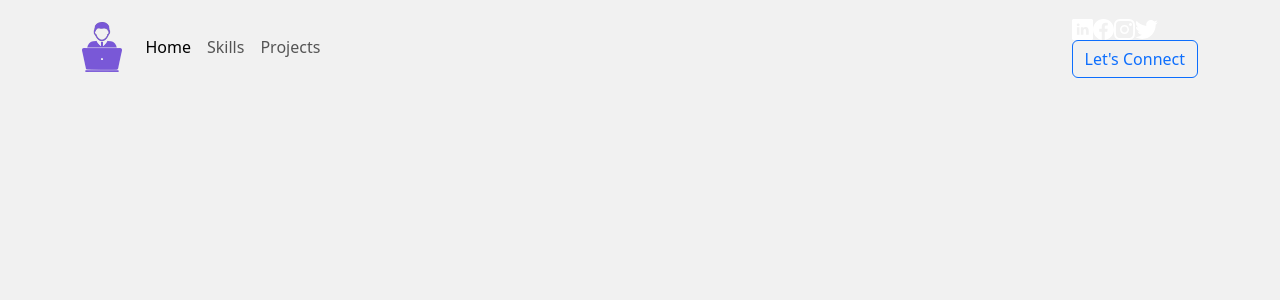
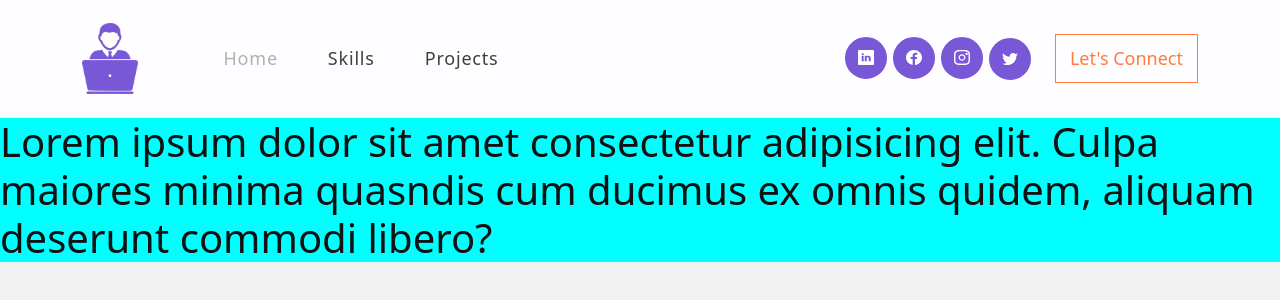
Before and after one commit to jorgeProgramaEn5/mi_portafolio_personal, a React (Create React App) app: page / in a window 1280 px wide. Shown: the top 300 px of the page. Built offline with nearby package versions, Linux system fonts and the light colour scheme.

Commit message:
add Banner and styles for navbar

```diff
--- a/src/App.js
+++ b/src/App.js
@@ -1,10 +1,13 @@
 import './estilos/App.css';
-import { NavBar } from './components';
+import { NavBar, Banner } from './components';
 
 
 const App = ()=>{
   return (
-    <NavBar />
+    <>
+      <NavBar />
+      <Banner />
+    </>
   );
 }
 
--- /dev/null
+++ b/src/components/Banner.jsx
@@ -0,0 +1,13 @@
+import '../estilos/Banner.css';
+
+const Banner = ({ contador })=>{
+    return (
+      <div className='container-banner'>
+        <h1>Lorem ipsum dolor sit amet consectetur adipisicing elit.
+          Culpa maiores minima quasndis cum ducimus ex
+          omnis quidem, aliquam deserunt commodi libero?</h1>
+      </div>
+    )
+}
+
+export default Banner;
--- a/src/components/NavBar.jsx
+++ b/src/components/NavBar.jsx
@@ -33,13 +33,13 @@ function BasicExample() {
     <Navbar expand="lg" className={scrolled ? 'scrolled' : ''}>
       <Container>
         <Navbar.Brand href="#home">
-          <img src={logo} alt="Logo" />
+          <div className='logo-container' onClick={()=>onUpdateActiveLink('home')}><img src={logo} alt="Logo" /></div>
         </Navbar.Brand>
         <Navbar.Toggle aria-controls="basic-navbar-nav" >
           <span className='navbar-toggler-icon'></span>
         </Navbar.Toggle>
         <Navbar.Collapse id="basic-navbar-nav">
-          <Nav className="me-auto">
+          <Nav className="me-center">
             <Nav.Link href="#home" className={activeLink === 'home' ? 'active navbar-link' : 'navbar-link' } onClick={()=>onUpdateActiveLink('home')}>Home</Nav.Link>
             <Nav.Link href="#skills" className={activeLink === 'skills' ? 'active navbar-link' : 'navbar-link' } onClick={()=>onUpdateActiveLink('skills')}>Skills</Nav.Link>
             <Nav.Link href="#projects" className={activeLink === 'projects' ? 'active navbar-link' : 'navbar-link' } onClick={()=>onUpdateActiveLink('projects')}>Projects</Nav.Link>
@@ -51,7 +51,7 @@ function BasicExample() {
               <a href="#!"><img src={instagram} alt="instagram" /></a>
               <a href="#!"><img src={twitter} alt="twitter" /></a>
             </div>
-            <button className='btn btn-outline-primary' onClick={()=> console.log('connect')}><span>Let's Connect</span></button>
+            <button className='btn-connet' onClick={()=> console.log('connect')}><span>Let's Connect</span></button>
           </span>
         </Navbar.Collapse>
       </Container>
--- a/src/components/index.js
+++ b/src/components/index.js
@@ -1,5 +1,5 @@
 import NavBar from "./NavBar";
-// import Hero from "./Hero";
+import Banner from "./Banner";
 // import Card from "./Card";
 // import ListCard from "./ListCard";
 // import Texto from "./Texto";
@@ -8,7 +8,7 @@ import NavBar from "./NavBar";
 
 export {
     NavBar,
-//     Hero,
+    Banner,
 //     Card,
 //     ListCard,
 //     Texto,
--- a/src/estilos/App.css
+++ b/src/estilos/App.css
@@ -95,3 +95,41 @@ body {
   color: #121212 !important;
   font-family: sans-serif;
 }
+
+h1, h2, h3, h4, h5, h6 {
+  margin: 0;
+  padding: 0;
+  line-height: normal;
+}
+
+p, a, li, button, ul {
+  margin: 0;
+  padding: 0;
+  line-height: normal;
+  text-decoration: none;
+}
+
+a:hover {
+  text-decoration: none;
+}
+
+img {
+  width: 100%;
+  height: auto;
+}
+
+button {
+  border: 0;
+  background-color: transparent;
+}
+
+input:focus, textarea:focus, select:focus {
+  outline: none;
+}
+
+@media (min-width:1700px) {
+	main .container {
+		max-width: 100%;
+		padding: 0 150px;
+	}
+}
--- /dev/null
+++ b/src/estilos/Banner.css
@@ -0,0 +1,4 @@
+.container-banner {
+	margin-top: 118px;
+	background-color: aqua;
+}
--- a/src/estilos/NavBar.css
+++ b/src/estilos/NavBar.css
@@ -1,7 +1,202 @@
-.navbar-brand img {
-    height: 50px;
+
+.me-center {
+    margin-right: auto;
 }
 
-/* .social-icon {
-    background-color: black;
-} */
+.logo-container {
+    width: 56px;
+}
+
+nav.navbar {
+    padding: 18px 0;
+    position: fixed;
+    width: 100%;
+    top: 0;
+    z-index: 9999;
+    transition:  0.32s ease-in-out;
+    background-color: rgba(254, 253, 255, 0.97);
+}
+
+nav.navbar.scrolled {
+    padding: 0px 0;
+    background-color: #1a1919;
+}
+
+nav.navbar a.navbar-brand {
+    width: 9%;
+}
+
+nav.navbar .navbar-nav .nav-link.navbar-link {
+    font-weight: 400;
+    color: #000000 !important;
+    letter-spacing: 0.8px;
+    padding: 0 25px;
+    font-size: 18px;
+    opacity: 0.75;
+}
+
+nav.navbar .navbar-nav a.nav-link.navbar-link:hover,
+nav.navbar .navbar-nav a.nav-link.navbar-link.active {
+    opacity: 0.3;
+}
+
+span.navbar-text {
+    display: flex;
+    align-items: center;
+}
+
+.social-icon {
+    display: inline-block;
+    margin-left: 14px;
+}
+
+.social-icon a {
+    width: 42px;
+    height: 42px;
+    background: rgb(121, 88, 215);
+    display: inline-flex;
+    border-radius: 50%;
+    margin-right: 6px;
+    align-items: center;
+    justify-content: center;
+    line-height: 1;
+    border: 2px solid rgb(121, 88, 215);
+}
+
+.social-icon a::before {
+    content: "";
+    width: 42px;
+    height: 42px;
+    position: absolute;
+    background-color: rgb(255, 124, 62);
+    border-radius: 50%;
+    transform: scale(0);
+	transition: 0.3s ease-in-out;
+}
+
+.social-icon a:hover::before {
+    transform: scale(1);
+}
+.social-icon a img {
+	width: 40%;
+	z-index: 1;
+	transition: 0.3s ease-in-out;
+}
+
+.social-icon a:hover img {
+	filter: brightness(0) saturate(100%) invert(0%) sepia(7%) saturate(98%) hue-rotate(346deg) brightness(95%) contrast(86%);
+}
+
+.navbar-text button {
+    font-weight: 500;
+    color: rgb(255, 124, 62);
+    border: 1px solid rgb(255, 124, 62);
+    padding: 10px 14px;
+    font-size: 18px;
+    margin-left: 18px;
+    position: relative;
+    background-color: transparent;
+    transition: 0.3s ease-in-out;
+}
+
+.navbar-text button span {
+    z-index: 1;
+}
+
+.navbar-text button::before {
+    content: "";
+    width: 0%;
+    height: 100%;
+    position: absolute;
+    background-color: rgb(255, 124, 62);
+    left: 0;
+    top: 0;
+    z-index: -1;
+    transition: 0.3s ease-in-out;
+}
+
+.navbar-text button:hover {
+    color: #ffffff;
+}
+
+.navbar-text button:hover::before {
+	content: "";
+	width: 100%;
+	height: 100%;
+	position: absolute;
+}
+
+/* quitarle border al boton hamburguesa */
+nav.navbar .navbar-toggler:active,
+nav.navbar .navbar-toggler:focus {
+	outline: none;
+    box-shadow: none;
+}
+
+nav.navbar .navbar-toggler-icon {
+    width: 24px;
+    height: 17px;
+    background-image: none;
+    position: relative;
+    border-bottom: 2px solid rgb(255, 124, 62);
+    transition: all 300ms linear;
+    top: -2px;
+}
+
+nav.navbar .navbar-toggler-icon:focus {
+	border-bottom: 2px solid #fff;
+}
+
+nav.navbar .navbar-toggler-icon:after,
+nav.navbar .navbar-toggler-icon:before {
+	width: 24px;
+	position: absolute;
+	height: 2px;
+	background-color: rgb(255, 124, 62);
+	top: 0;
+	left: 0;
+	content: '';
+	z-index: 2;
+	transition: all 300ms linear;
+}
+
+nav.navbar .navbar-toggler-icon:after {
+	top: 8px;
+}
+
+nav.navbar .navbar-toggler[aria-expanded="true"] .navbar-toggler-icon:after {
+	transform: rotate(45deg);
+	background-color: #fff;
+	height: 2px;
+}
+
+nav.navbar .navbar-toggler[aria-expanded="true"] .navbar-toggler-icon:before {
+	transform: translateY(8px) rotate(-45deg);
+	background-color: #fff;
+	height: 2px;
+}
+
+nav.navbar .navbar-toggler[aria-expanded="true"] .navbar-toggler-icon {
+	border-color: transparent;
+}
+
+@media only screen and (max-width: 968px) {
+   .navbar-collapse {
+    display: flex;
+    flex-direction: column;
+   }
+
+   .me-center {
+    margin-right: 0px;
+    padding-bottom: 10px;
+    text-align: center;
+    }
+
+    .navbar-text {
+        flex-direction: column;
+    }
+
+    .btn-connet {
+        margin-top: 20px;
+    }
+  }
```
Also changed, not shown: src/components/Display.jsx (deleted, +0 -13 lines), src/estilos/Display.css (deleted, +0 -10 lines).
